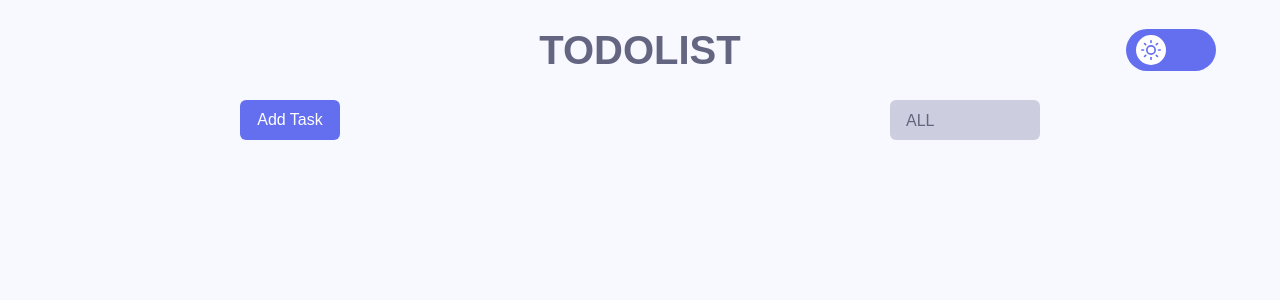
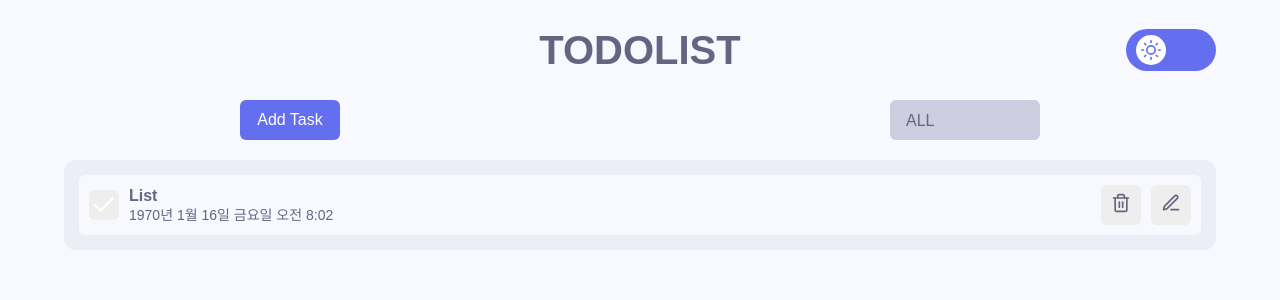
Before and after one commit to magrowing/TodoList-App, a React (Vite) app: page / in a window 1280 px wide. Shown: the top 300 px of the page. Built offline with nearby package versions, Linux system fonts and the light colour scheme; a web font is replaced by a local one.

Commit message:
feat : 할일 목록 리스트 UI 구현 및 스타일링

```diff
--- a/src/components/Layout.tsx
+++ b/src/components/Layout.tsx
@@ -2,6 +2,7 @@ import styled from 'styled-components';
 
 import Header from './Header';
 import Editor from './Editor';
+import List from './List';
 
 const Container = styled.article`
   width: 90%;
@@ -15,6 +16,7 @@ function Layout() {
     <Container>
       <Header />
       <Editor />
+      <List />
     </Container>
   );
 }
--- /dev/null
+++ b/src/components/List.tsx
@@ -0,0 +1,19 @@
+import styled from 'styled-components';
+import ListItem from './ListItem';
+
+const LisContainer = styled.ul`
+  padding: 1.5rem;
+  border-radius: 1.2rem;
+  margin: 2rem 0;
+  background-color: ${(props) => props.theme.colors.bgSecondary};
+`;
+
+function List() {
+  return (
+    <LisContainer>
+      <ListItem />
+    </LisContainer>
+  );
+}
+
+export default List;
--- /dev/null
+++ b/src/components/ListItem.tsx
@@ -0,0 +1,87 @@
+import styled from 'styled-components';
+
+import { IconButton } from './ui/Button';
+
+import dateTimeFormat from '../utils/dateTimeFormat';
+
+import { FiTrash2 } from 'react-icons/fi';
+import { FiEdit3 } from 'react-icons/fi';
+import { FiCheck } from 'react-icons/fi';
+
+const Item = styled.li`
+  display: flex;
+  align-items: center;
+  padding: 1rem;
+  border-radius: 0.6rem;
+  background-color: ${(props) => props.theme.colors.bgPrimary};
+
+  .checkBox {
+    position: relative;
+    margin-right: 1rem;
+    input {
+      position: absolute;
+      width: 0;
+      height: 0;
+    }
+    label {
+      display: inline-flex;
+      align-items: center;
+      justify-content: center;
+      width: 3rem;
+      height: 3rem;
+      background-color: ${(props) => props.theme.colors.grayPrimary};
+      border-radius: 0.6rem;
+
+      svg {
+        width: 2.6rem;
+        height: 2.6rem;
+        stroke: ${(props) => props.theme.colors.baseWhite};
+      }
+    }
+  }
+
+  dl {
+    flex: 1;
+    dt,
+    dd {
+      color: ${(props) => props.theme.colors.textPrimary};
+    }
+
+    dt {
+      font-weight: 600;
+      font-size: 1.6rem;
+    }
+
+    dd {
+      font-size: 1.4rem;
+      margin-top: 0.4rem;
+    }
+  }
+`;
+
+function ListItem() {
+  return (
+    <Item>
+      <div className="checkBox">
+        <input type="checkbox" id={`checkbox`} />
+        <label htmlFor={`checkbox`}>
+          <FiCheck />
+        </label>
+      </div>
+      <dl>
+        <dt>List</dt>
+        <dd>{dateTimeFormat(1324938920)}</dd>
+      </dl>
+      <div>
+        <IconButton>
+          <FiTrash2 />
+        </IconButton>
+        <IconButton>
+          <FiEdit3 />
+        </IconButton>
+      </div>
+    </Item>
+  );
+}
+
+export default ListItem;
--- a/src/components/ui/Button.tsx
+++ b/src/components/ui/Button.tsx
@@ -28,3 +28,16 @@ const Button = styled.button.attrs<ButtonProps>((props) => {
 `;
 
 export default Button;
+
+export const IconButton = styled(Button)`
+  min-width: 4rem;
+  width: 4rem;
+  height: 4rem;
+  margin-left: 1rem;
+  background-color: ${(props) => props.theme.colors.grayPrimary};
+  svg {
+    width: 2rem;
+    height: 2rem;
+    stroke: ${(props) => props.theme.colors.textPrimary};
+  }
+`;
--- /dev/null
+++ b/src/utils/dateTimeFormat.ts
@@ -0,0 +1,15 @@
+
+const options = {
+  weekday: 'long',
+  year: 'numeric', // 연도를 숫자로 표시
+  month: 'long',
+  day: 'numeric', // 날짜를 숫자로 표시
+  hour: 'numeric', // 시간을 숫자로 표시
+  minute: 'numeric', // 분을 숫자로 표시
+};
+
+function dateTimeFormat(data : number ) {
+  return (new Intl.DateTimeFormat('ko-KR', options).format(data));
+}
+
+export default dateTimeFormat;
```
